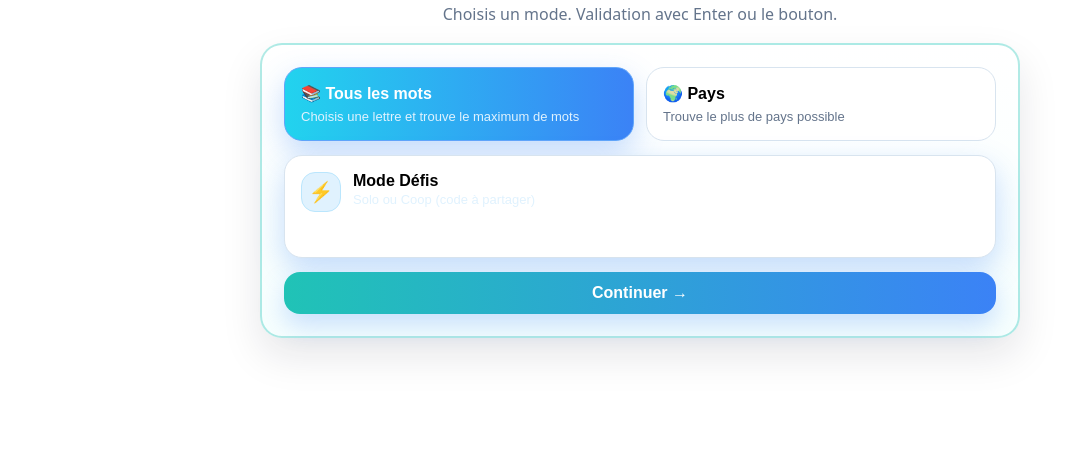
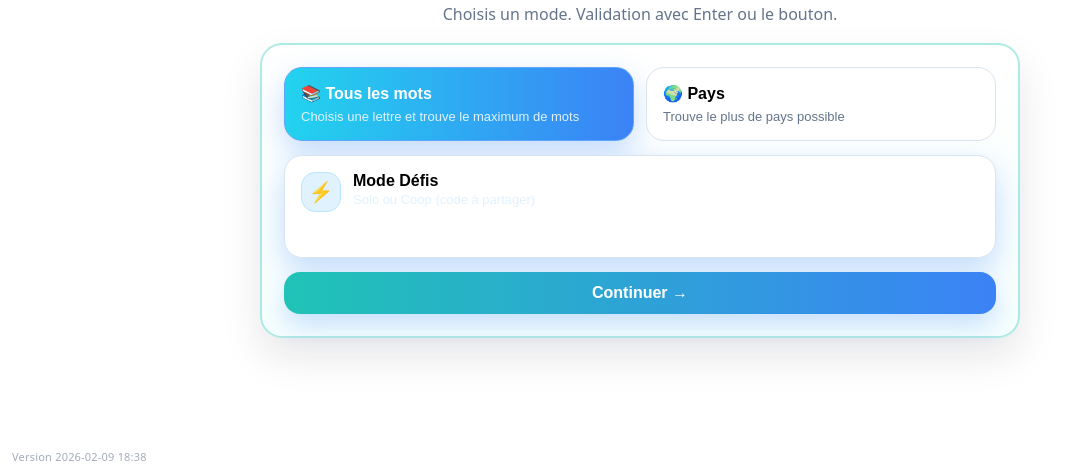
Before and after one commit to Isometruite/Alphabet, a website: page index.html in a window 1280 px wide. Shown: the part 324-800 px from the top of the page, without its empty margins (0-1074 px from the left). Drawn offline with Linux system fonts and the light colour scheme.

Commit message:
Add homepage version timestamp

```diff
--- a/app/main.js
+++ b/app/main.js
@@ -3,6 +3,22 @@ window.APP = window.APP || {};
 window.addEventListener("DOMContentLoaded", () => {
   APP.initRouter();
   APP.ensureListsLoaded();
+
+  const setVersionStamp = () => {
+    const stamp = APP.$("versionStamp");
+    if (!stamp) return;
+    const now = new Date();
+    const pad = (value) => String(value).padStart(2, "0");
+    const version = [
+      now.getFullYear(),
+      pad(now.getMonth() + 1),
+      pad(now.getDate())
+    ].join("-");
+    const time = `${pad(now.getHours())}:${pad(now.getMinutes())}`;
+    stamp.textContent = `Version ${version} ${time}`;
+  };
+
+  setVersionStamp();
 
   const setChoice = (ids, activeId) => {
     ids.forEach(id => {
--- a/index.html
+++ b/index.html
@@ -52,6 +52,7 @@
         <button id="continueBtn" class="main-btn" type="button">Continuer →</button>
       </div>
     </div>
+    <div class="version-stamp" id="versionStamp" aria-hidden="true"></div>
   </section>
 
   <!-- LETTERS -->
--- a/style.css
+++ b/style.css
@@ -33,6 +33,18 @@ body{
   max-width: 760px;
   width:100%;
   text-align:center;
+}
+
+.version-stamp{
+  position: fixed;
+  left: 12px;
+  bottom: 12px;
+  font-size: 11px;
+  color: var(--muted);
+  opacity: 0.6;
+  letter-spacing: 0.2px;
+  pointer-events: none;
+  user-select: none;
 }
 
 .logo{
```
